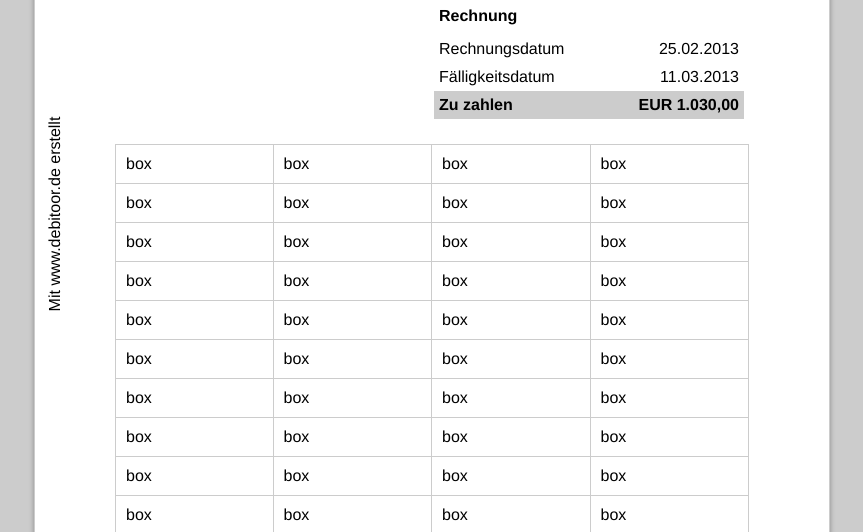
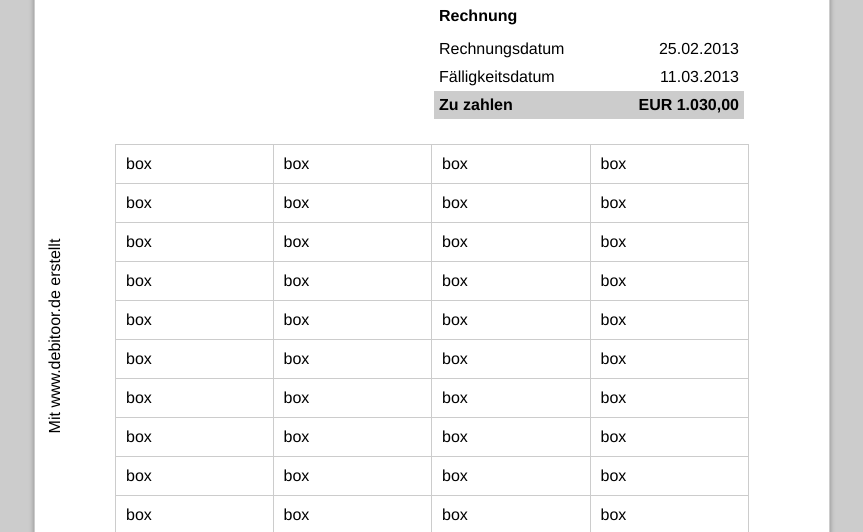
Before and after one commit to e-conomic/printify, a plain HTML site: page example-invoice.html in a window 1280 px wide. Shown: the part 265-797 px from the top of the page, without its empty margins (208-1071 px from the left). Drawn offline with nearby package versions, Linux system fonts and the light colour scheme.

Commit message:
new box model and page break events

```diff
--- a/example-invoice.html
+++ b/example-invoice.html
@@ -25,8 +25,7 @@
 
 		.watermark-wrapper {
 			width: 80px;
-			position: relative;
-			top: 250px;
+			height: 100%;
 		}
 		.watermark {
 			position: relative;
@@ -35,7 +34,7 @@
 			text-align: center;
 			width: 220px;
 			left: -90px;
-			top: 100px;
+			top: 50%;
 		}
 
 		.box-line.first, .page-actual-break + .box-line {
@@ -876,7 +875,10 @@
 				right: 80,
 				top: 100,
 				spacing: !converter && 20,
-				frame: !converter
+				frame: !converter,
+				pageBreak: function($el, i) {
+					if (i) $el.next().css('background-color', '#f5f5f5');
+				}
 			});
 
 			if (!converter) {
--- a/printify.js
+++ b/printify.js
@@ -46,6 +46,7 @@ window.printify = function() {
 		var pageHeight = options.pageHeight || A4_PAGE_HEIGHT;
 		var pageWidth = options.pageWidth || A4_PAGE_WIDTH;
 		var spacing = options.spacing || 0;
+		var onbreak = options.pageBreak || noop;
 
 		var $content = $(content);
 		$content.width(pageWidth);
@@ -74,17 +75,16 @@ window.printify = function() {
 
 					$top.add($bottom).css({
 						position:'absolute',
-						width:pageWidth,
-						left:-$left.width()
+						width:pageWidth-$right.width()-$left.width(),
+					});
+
+					$left.add($right).css({
+						top:pageTop + spacing,
+						height:pageTopNext - pageTop
 					});
 
 					$top.css({top:pageTop + spacing});
 					$bottom.css({top:pageTopNext - $bottom.height()});
-
-					$left.add($right).css({
-						top:pageTop + $top.height() + spacing,
-						height:pageTopNext - $bottom.height() - (pageTop + $top.height())
-					});
 
 					$content.css({
 						marginLeft:$left.width(),
@@ -107,6 +107,8 @@ window.printify = function() {
 						});
 						$frame.appendTo($content);
 					}
+
+					onbreak($prev, nextPage);
 
 					nextPage++;
 					nextBreak = pageTopNext - $bottom.height();
```
